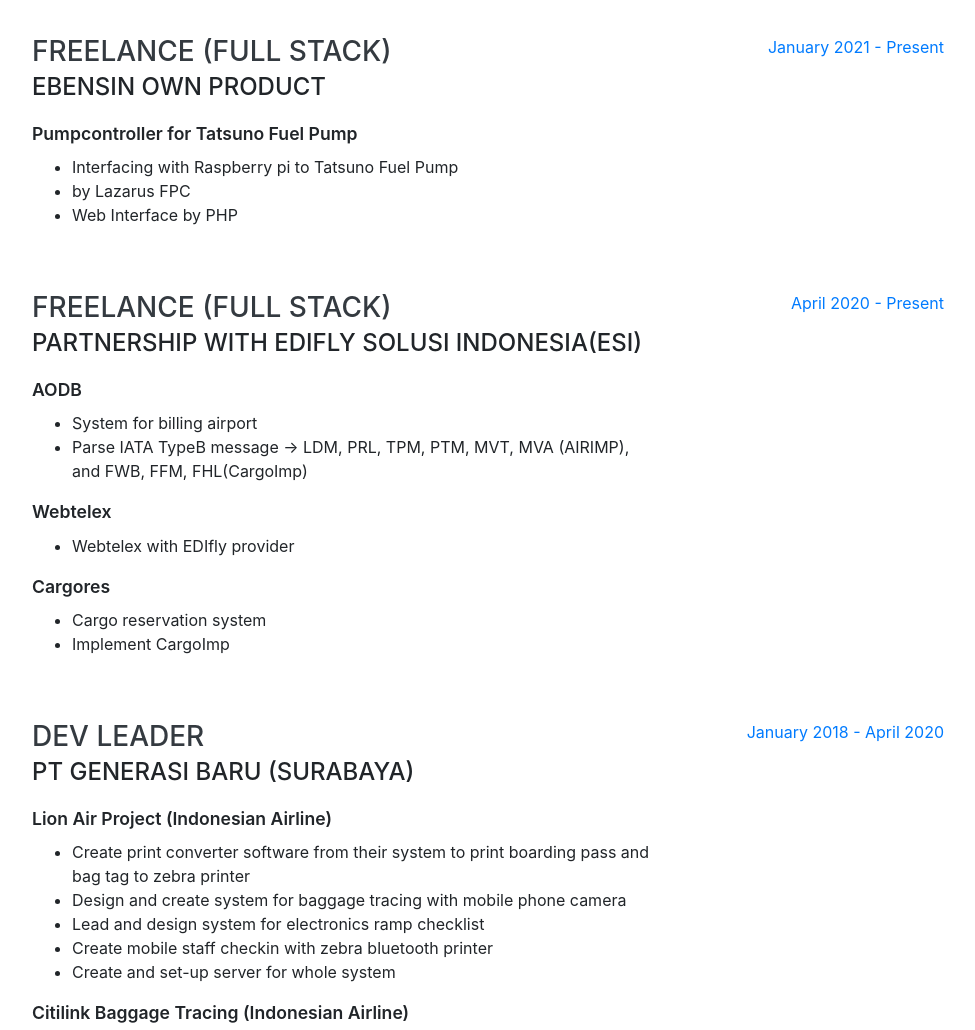
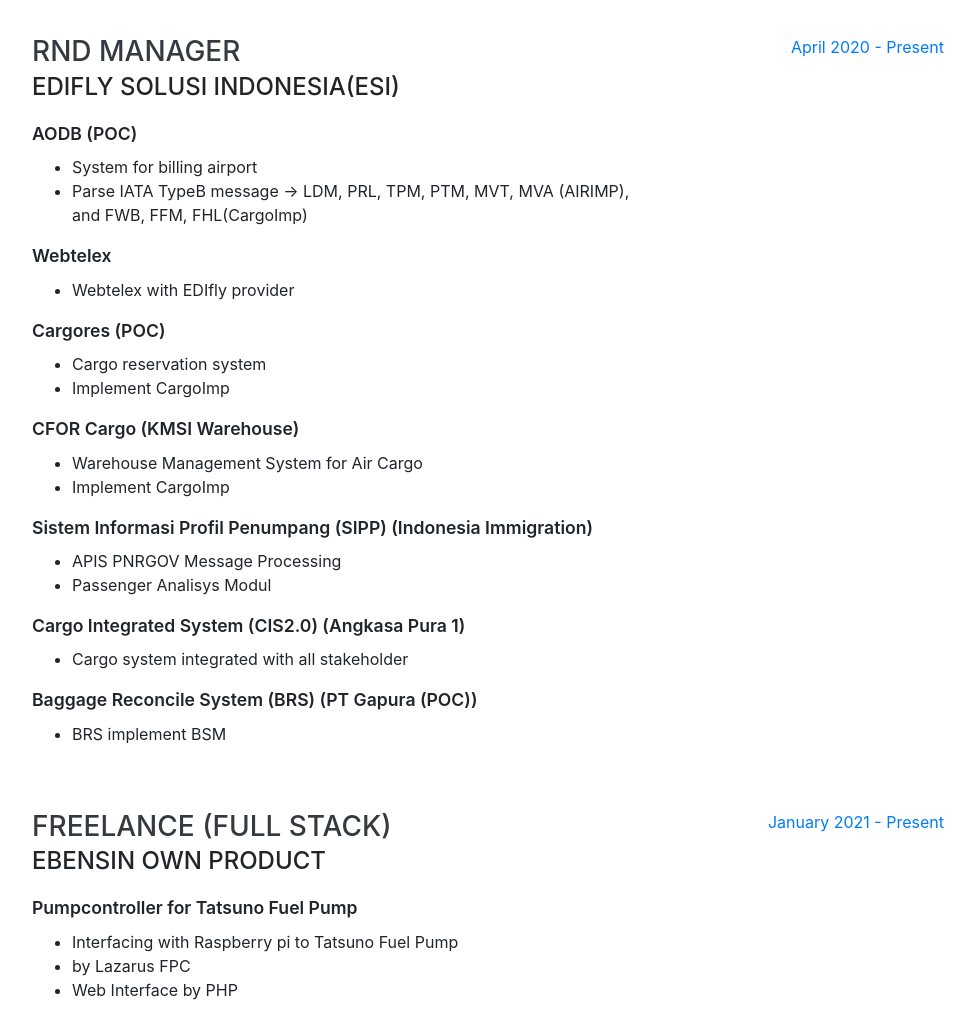
Before and after one commit to hkthea/hkthea.github.io, a website with bundled scripts: page index.html in a window 1280 px wide. Shown: the part 900-1930 px from the top of the page, without its empty margins (288-1263 px from the left). Built offline with nearby package versions, Linux system fonts and the light colour scheme; a web font is replaced by a local one.

Commit message:
update cv

```diff
--- a/index.html
+++ b/index.html
@@ -89,6 +89,54 @@
 
         <div class="resume-item d-flex flex-column flex-md-row justify-content-between mb-5">
           <div class="resume-content">
+            <h3 class="mb-0">RnD Manager</h3>
+            <div class="subheading mb-3">EDIFly Solusi Indonesia(ESI)</div>
+            <div class="subheading-2 mb-2">AODB (POC)</div>
+            <ul class="mb-3">
+                <li>System for billing airport</li>
+                <li>Parse IATA TypeB message -> LDM, PRL, TPM, PTM, MVT, MVA (AIRIMP), and FWB, FFM, FHL(CargoImp)</li>
+            </ul>
+
+            <div class="subheading-2 mb-2">Webtelex</div>
+            <ul class="mb-3">
+                <li>Webtelex with EDIfly provider</li>
+            </ul>
+
+            <div class="subheading-2 mb-2">Cargores (POC)</div>
+            <ul class="mb-3">
+                <li>Cargo reservation system</li>
+                <li>Implement CargoImp</li>
+            </ul>
+
+            <div class="subheading-2 mb-2">CFOR Cargo (KMSI Warehouse)</div>
+            <ul class="mb-3">
+                <li>Warehouse Management System for Air Cargo</li>
+                <li>Implement CargoImp</li>
+            </ul>
+
+            <div class="subheading-2 mb-2">Sistem Informasi Profil Penumpang (SIPP) (Indonesia Immigration)</div>
+            <ul class="mb-3">
+                <li>APIS PNRGOV Message Processing</li>
+                <li>Passenger Analisys Modul</li>
+            </ul>
+
+            <div class="subheading-2 mb-2">Cargo Integrated System (CIS2.0) (Angkasa Pura 1)</div>
+            <ul class="mb-3">
+                <li>Cargo system integrated with all stakeholder</li>
+            </ul>
+
+            <div class="subheading-2 mb-2">Baggage Reconcile System (BRS) (PT Gapura (POC))</div>
+            <ul class="mb-3">
+                <li>BRS implement BSM</li>
+            </ul>
+          </div>
+          <div class="resume-date text-md-right">
+            <span class="text-primary">April 2020 - Present</span>
+          </div>
+        </div>
+
+        <div class="resume-item d-flex flex-column flex-md-row justify-content-between mb-5">
+          <div class="resume-content">
             <h3 class="mb-0">Freelance (Full Stack)</h3>
             <div class="subheading mb-3">EBensin Own Product</div>
             <div class="subheading-2 mb-2">Pumpcontroller for Tatsuno Fuel Pump</div>
@@ -100,30 +148,6 @@
           </div>
           <div class="resume-date text-md-right">
             <span class="text-primary">January 2021 - Present</span>
-          </div>
-        </div>
-
-        <div class="resume-item d-flex flex-column flex-md-row justify-content-between mb-5">
-          <div class="resume-content">
-            <h3 class="mb-0">Freelance (Full Stack)</h3>
-            <div class="subheading mb-3">Partnership with EDIFly Solusi Indonesia(ESI)</div>
-            <div class="subheading-2 mb-2">AODB</div>
-            <ul class="mb-3">
-                <li>System for billing airport</li>
-                <li>Parse IATA TypeB message -> LDM, PRL, TPM, PTM, MVT, MVA (AIRIMP), and FWB, FFM, FHL(CargoImp)</li>
-            </ul>
-            <div class="subheading-2 mb-2">Webtelex</div>
-            <ul class="mb-3">
-                <li>Webtelex with EDIfly provider</li>
-            </ul>
-            <div class="subheading-2 mb-2">Cargores</div>
-            <ul class="mb-3">
-                <li>Cargo reservation system</li>
-                <li>Implement CargoImp</li>
-            </ul>
-          </div>
-          <div class="resume-date text-md-right">
-            <span class="text-primary">April 2020 - Present</span>
           </div>
         </div>
 
```
